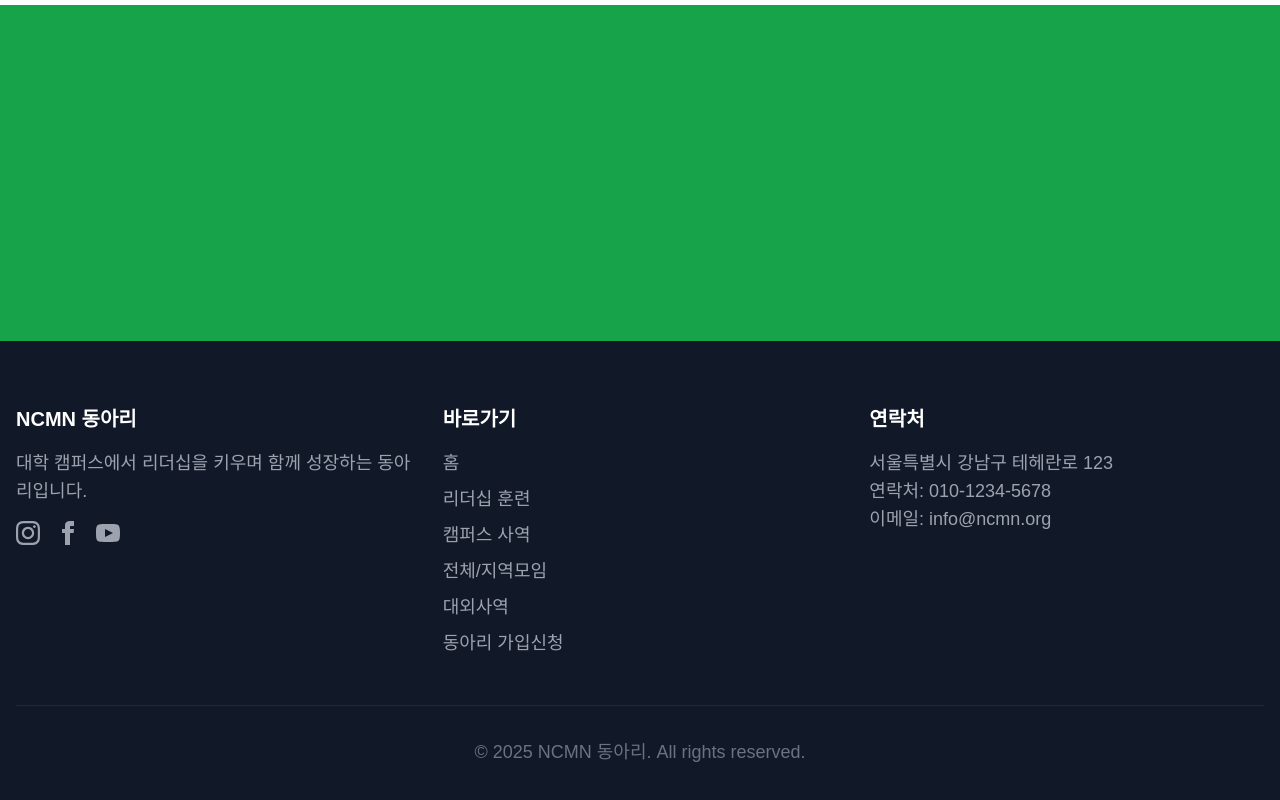
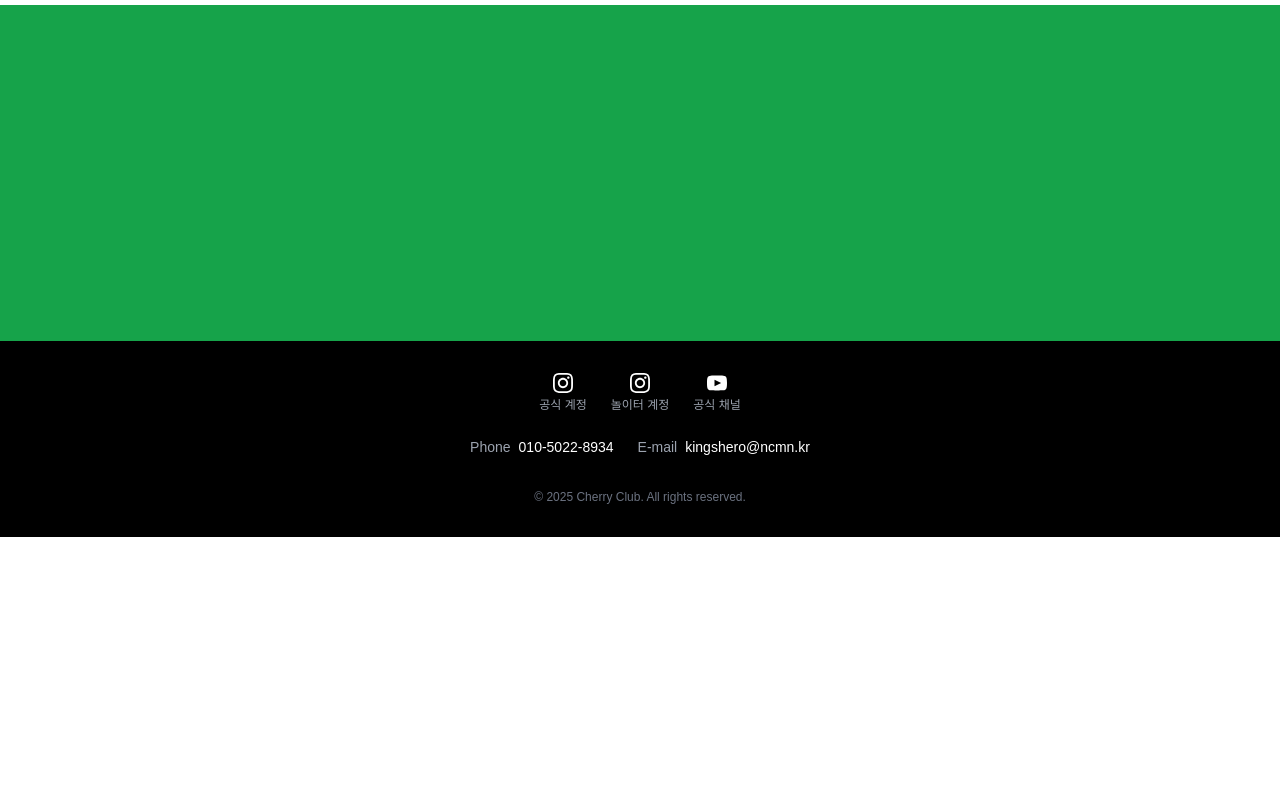
Before and after one commit to NC-minseok/cherryclub_homepage, a Next.js app: page /campus in a window 1280 px wide. Shown: the part 3067-3867 px from the top of the page. After the commit the page ends 3604 px from the top, so only its background shows below. Built offline with nearby package versions, Linux system fonts and the light colour scheme.

Commit message:
[Feat] 푸터 수정

```diff
--- a/src/app/(route)/home/_components/StatusSection/RegionPopup.tsx
+++ b/src/app/(route)/home/_components/StatusSection/RegionPopup.tsx
@@ -137,7 +137,13 @@
                   d="M8 10h.01M12 10h.01M16 10h.01M9 16H5a2 2 0 01-2-2V6a2 2 0 012-2h14a2 2 0 012 2v8a2 2 0 01-2 2h-5l-5 5v-5z"
                 />
               </svg>
-              문의하기
+              <a
+                href="https://www.instagram.com/kings_hero0214/?igsh=MWxoZWU5NGZhd3g0bQ%3D%3D#"
+                target="_blank"
+                rel="noopener noreferrer"
+              >
+                문의하기
+              </a>
             </motion.button>
           </div>
         </motion.div>
--- a/src/shared/components/layout/Footer.tsx
+++ b/src/shared/components/layout/Footer.tsx
@@ -1,135 +1,109 @@
-import Link from "next/link";
+const Footer = () => {
+  const currentYear = new Date().getFullYear();
 
-const Footer = () => {
-  return (
-    <footer className="bg-gray-900 text-white">
-      <div className="container mx-auto px-4 py-12 md:py-16">
-        <div className="grid grid-cols-1 md:grid-cols-3 gap-8">
-          <div>
-            <h3 className="text-xl font-bold mb-4">NCMN 동아리</h3>
-            <p className="text-gray-400 mb-4">
-              대학 캠퍼스에서 리더십을 키우며 함께 성장하는 동아리입니다.
-            </p>
-            <div className="flex space-x-4">
-              <a
-                href="https://instagram.com"
-                target="_blank"
-                rel="noopener noreferrer"
-                className="text-gray-400 hover:text-white transition-colors"
-              >
+  // 소셜 미디어 링크 데이터
+  const socialLinks = [
+    {
+      name: "Instagram (공식)",
+      url: "https://www.instagram.com/kings_hero0214/?igsh=MWxoZWU5NGZhd3g0bQ%3D%3D",
+      icon: (
         <svg
           xmlns="http://www.w3.org/2000/svg"
-                  width="24"
-                  height="24"
+          width="20"
+          height="20"
           viewBox="0 0 24 24"
           fill="currentColor"
+          aria-hidden="true"
         >
           <path d="M12 2.163c3.204 0 3.584.012 4.85.07 3.252.148 4.771 1.691 4.919 4.919.058 1.265.069 1.645.069 4.849 0 3.205-.012 3.584-.069 4.849-.149 3.225-1.664 4.771-4.919 4.919-1.266.058-1.644.07-4.85.07-3.204 0-3.584-.012-4.849-.07-3.26-.149-4.771-1.699-4.919-4.92-.058-1.265-.07-1.644-.07-4.849 0-3.204.013-3.583.07-4.849.149-3.227 1.664-4.771 4.919-4.919 1.266-.057 1.645-.069 4.849-.069zm0-2.163c-3.259 0-3.667.014-4.947.072-4.358.2-6.78 2.618-6.98 6.98-.059 1.281-.073 1.689-.073 4.948 0 3.259.014 3.668.072 4.948.2 4.358 2.618 6.78 6.98 6.98 1.281.058 1.689.072 4.948.072 3.259 0 3.668-.014 4.948-.072 4.354-.2 6.782-2.618 6.979-6.98.059-1.28.073-1.689.073-4.948 0-3.259-.014-3.667-.072-4.947-.196-4.354-2.617-6.78-6.979-6.98-1.281-.059-1.69-.073-4.949-.073zm0 5.838c-3.403 0-6.162 2.759-6.162 6.162s2.759 6.163 6.162 6.163 6.162-2.759 6.162-6.163c0-3.403-2.759-6.162-6.162-6.162zm0 10.162c-2.209 0-4-1.79-4-4 0-2.209 1.791-4 4-4s4 1.791 4 4c0 2.21-1.791 4-4 4zm6.406-11.845c-.796 0-1.441.645-1.441 1.44s.645 1.44 1.441 1.44c.795 0 1.439-.645 1.439-1.44s-.644-1.44-1.439-1.44z" />
         </svg>
-              </a>
-              <a
-                href="https://facebook.com"
-                target="_blank"
-                rel="noopener noreferrer"
-                className="text-gray-400 hover:text-white transition-colors"
-              >
+      ),
+      label: "공식 계정",
+    },
+    {
+      name: "Instagram (놀이터)",
+      url: "https://www.instagram.com/noriter_0214/?igsh=NjVjNXZrdnpsbmY3",
+      icon: (
         <svg
           xmlns="http://www.w3.org/2000/svg"
-                  width="24"
-                  height="24"
+          width="20"
+          height="20"
           viewBox="0 0 24 24"
           fill="currentColor"
+          aria-hidden="true"
         >
-                  <path d="M9 8h-3v4h3v12h5v-12h3.642l.358-4h-4v-1.667c0-.955.192-1.333 1.115-1.333h2.885v-5h-3.808c-3.596 0-5.192 1.583-5.192 4.615v3.385z" />
+          <path d="M12 2.163c3.204 0 3.584.012 4.85.07 3.252.148 4.771 1.691 4.919 4.919.058 1.265.069 1.645.069 4.849 0 3.205-.012 3.584-.069 4.849-.149 3.225-1.664 4.771-4.919 4.919-1.266.058-1.644.07-4.85.07-3.204 0-3.584-.012-4.849-.07-3.26-.149-4.771-1.699-4.919-4.92-.058-1.265-.07-1.644-.07-4.849 0-3.204.013-3.583.07-4.849.149-3.227 1.664-4.771 4.919-4.919 1.266-.057 1.645-.069 4.849-.069zm0-2.163c-3.259 0-3.667.014-4.947.072-4.358.2-6.78 2.618-6.98 6.98-.059 1.281-.073 1.689-.073 4.948 0 3.259.014 3.668.072 4.948.2 4.358 2.618 6.78 6.98 6.98 1.281.058 1.689.072 4.948.072 3.259 0 3.668-.014 4.948-.072 4.354-.2 6.782-2.618 6.979-6.98.059-1.28.073-1.689.073-4.948 0-3.259-.014-3.667-.072-4.947-.196-4.354-2.617-6.78-6.979-6.98-1.281-.059-1.69-.073-4.949-.073zm0 5.838c-3.403 0-6.162 2.759-6.162 6.162s2.759 6.163 6.162 6.163 6.162-2.759 6.162-6.163c0-3.403-2.759-6.162-6.162-6.162zm0 10.162c-2.209 0-4-1.79-4-4 0-2.209 1.791-4 4-4s4 1.791 4 4c0 2.21-1.791 4-4 4zm6.406-11.845c-.796 0-1.441.645-1.441 1.44s.645 1.44 1.441 1.44c.795 0 1.439-.645 1.439-1.44s-.644-1.44-1.439-1.44z" />
         </svg>
-              </a>
-              <a
-                href="https://youtube.com"
-                target="_blank"
-                rel="noopener noreferrer"
-                className="text-gray-400 hover:text-white transition-colors"
-              >
+      ),
+      label: "놀이터 계정",
+    },
+    {
+      name: "YouTube",
+      url: "https://www.youtube.com/@kingsheroncmn",
+      icon: (
         <svg
           xmlns="http://www.w3.org/2000/svg"
-                  width="24"
-                  height="24"
+          width="20"
+          height="20"
           viewBox="0 0 24 24"
           fill="currentColor"
+          aria-hidden="true"
         >
           <path d="M19.615 3.184c-3.604-.246-11.631-.245-15.23 0-3.897.266-4.356 2.62-4.385 8.816.029 6.185.484 8.549 4.385 8.816 3.6.245 11.626.246 15.23 0 3.897-.266 4.356-2.62 4.385-8.816-.029-6.185-.484-8.549-4.385-8.816zm-10.615 12.816v-8l8 3.993-8 4.007z" />
         </svg>
+      ),
+      label: "공식 채널",
+    },
+  ];
+
+  return (
+    <footer className="bg-black text-white py-8">
+      <div className="container mx-auto px-4">
+        <div className="flex flex-col items-center justify-center">
+          {/* 소셜 미디어 링크 */}
+          <div className="flex space-x-6 mb-6">
+            {socialLinks.map((link, index) => (
+              <div key={index} className="flex flex-col items-center">
+                <a
+                  href={link.url}
+                  target="_blank"
+                  rel="noopener noreferrer"
+                  aria-label={link.name}
+                  className="text-white hover:text-gray-400 transition-colors duration-300"
+                  title={link.name}
+                >
+                  {link.icon}
+                </a>
+                {link.label && (
+                  <span className="text-xs text-gray-400 mt-1">
+                    {link.label}
+                  </span>
+                )}
+              </div>
+            ))}
+          </div>
+
+          {/* 연락처 정보 */}
+          <div className="flex flex-col md:flex-row items-center justify-center space-y-2 md:space-y-0 md:space-x-6 text-sm mb-4">
+            <div className="flex items-center">
+              <span className="text-gray-400">Phone</span>
+              <span className="ml-2">010-5022-8934</span>
+            </div>
+            <div className="flex items-center">
+              <span className="text-gray-400">E-mail</span>
+              <a
+                href="mailto:kingshero@ncmn.kr"
+                className="ml-2 hover:text-gray-400 transition-colors duration-300"
+              >
+                kingshero@ncmn.kr
               </a>
             </div>
           </div>
 
-          <div>
-            <h3 className="text-xl font-bold mb-4">바로가기</h3>
-            <ul className="space-y-2">
-              <li>
-                <Link
-                  href="/"
-                  className="text-gray-400 hover:text-white transition-colors"
-                >
-                  홈
-                </Link>
-              </li>
-              <li>
-                <Link
-                  href="/leadership"
-                  className="text-gray-400 hover:text-white transition-colors"
-                >
-                  리더십 훈련
-                </Link>
-              </li>
-              <li>
-                <Link
-                  href="/campus"
-                  className="text-gray-400 hover:text-white transition-colors"
-                >
-                  캠퍼스 사역
-                </Link>
-              </li>
-              <li>
-                <Link
-                  href="/gatherings"
-                  className="text-gray-400 hover:text-white transition-colors"
-                >
-                  전체/지역모임
-                </Link>
-              </li>
-              <li>
-                <Link
-                  href="/external"
-                  className="text-gray-400 hover:text-white transition-colors"
-                >
-                  대외사역
-                </Link>
-              </li>
-              <li>
-                <Link
-                  href="/join"
-                  className="text-gray-400 hover:text-white transition-colors"
-                >
-                  동아리 가입신청
-                </Link>
-              </li>
-            </ul>
+          {/* 저작권 */}
+          <div className="text-xs text-gray-500 mt-4">
+            © {currentYear} Cherry Club. All rights reserved.
           </div>
-
-          <div>
-            <h3 className="text-xl font-bold mb-4">연락처</h3>
-            <address className="not-italic text-gray-400">
-              <p>서울특별시 강남구 테헤란로 123</p>
-              <p>연락처: 010-1234-5678</p>
-              <p>이메일: info@ncmn.org</p>
-            </address>
-          </div>
-        </div>
-
-        <div className="border-t border-gray-800 mt-12 pt-8 text-center text-gray-500">
-          <p>
-            &copy; {new Date().getFullYear()} NCMN 동아리. All rights reserved.
-          </p>
         </div>
       </div>
     </footer>
```
Lines whose indentation alone changed are shown as unchanged.
